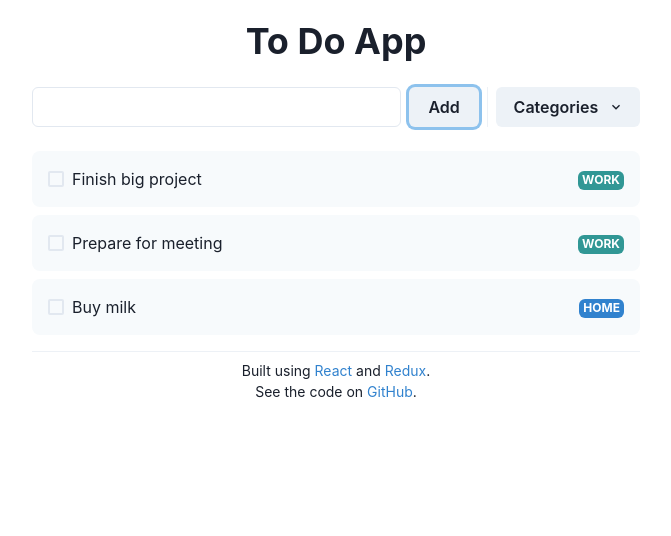
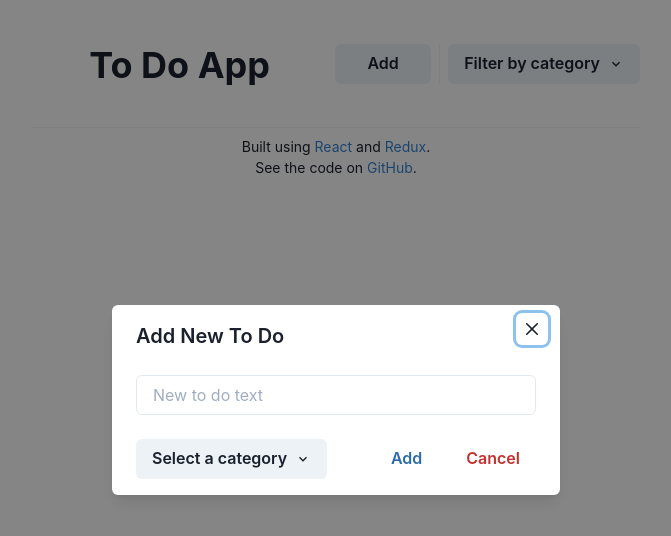
Before and after one commit to bykiandra/to-do-redux, a React (Create React App) app: page / in a window 1280 px wide. Both pictures are taken after a click on the button "Add". Shown: the top 536 px of the page, without its empty margins (304-975 px from the left). Built offline with nearby package versions, Linux system fonts and the light colour scheme.

Commit message:
Add abilty to add new to dos.

```diff
--- a/src/App.tsx
+++ b/src/App.tsx
@@ -1,8 +1,10 @@
 import {
   ChakraProvider,
   Container,
+  Flex,
   Grid,
   Heading,
+  Spacer,
   theme,
 } from '@chakra-ui/react'
 
@@ -14,9 +16,12 @@ const App = () => {
   return (
     <ChakraProvider theme={theme} resetCSS={true}>
       <Grid minW='100vw' align='center' p={5}>
-        <Heading>To Do App</Heading>
         <Container maxW='container.sm'>
-          <ActionButtons />
+          <Flex my={6}>
+            <Heading w='100%'>To Do App</Heading>
+            <Spacer />
+            <ActionButtons />
+          </Flex>
           <TodoList />
           <Footer />
         </Container>
--- a/src/components/ActionButtons.tsx
+++ b/src/components/ActionButtons.tsx
@@ -1,22 +1,93 @@
 import {
   Button,
   Divider,
+  InputGroup,
+  Modal,
+  ModalOverlay,
+  ModalContent,
+  ModalHeader,
+  ModalFooter,
+  ModalBody,
+  ModalCloseButton,
+  useDisclosure,
   Input,
-  InputGroup,
+  Spacer,
 } from '@chakra-ui/react'
+import { useState } from 'react'
+import store from '../app/store'
 
 import Categories from '../features/categories/Categories'
 
 const ActionButtons = () => {
+  const { isOpen, onOpen, onClose } = useDisclosure()
+  const [input, setInput] = useState<string>('')
+
+  const handleChange: HandleChange = (e) => {
+    setInput(e.target.value)
+  }
+
+  const handleSubmit: HandleSubmit = () => {
+    if (input) {
+      const newTodo = {
+        type: 'todos/addTodo',
+        payload: {
+          id: Date.now(),
+          text: input,
+          category: {
+            name: 'None',
+            color: 'gray'
+          },
+          isComplete: false
+        }
+      }
+      store.dispatch(newTodo)
+    }
+
+    onClose()
+  }
+
   return (
-    <InputGroup h='2.5rem' my={6}>
-      <Input />
-      <Button w='6rem' mx={2}>
-        Add
-      </Button>
-      <Divider orientation='vertical' mr={2} />
-      <Categories />
-    </InputGroup>
+    <>
+      <InputGroup h='2.5rem'>
+        <Button w='6rem' mx={2} onClick={onOpen}>
+          Add
+        </Button>
+        <Divider orientation='vertical' mr={2} />
+        <Categories title='Filter by category' showAll={true} />
+      </InputGroup>
+
+      <Modal isOpen={isOpen} onClose={onClose} isCentered>
+        <ModalOverlay />
+        <ModalContent>
+          <ModalHeader>Add New To Do</ModalHeader>
+          <ModalCloseButton />
+          <ModalBody>
+            <Input
+              onChange={(e) => {
+                handleChange(e)
+              }}
+              placeholder='New to do text'
+              isRequired
+            />
+          </ModalBody>
+          <ModalFooter>
+            <Categories title='Select a category' showAll={false} />
+            <Spacer />
+            <Button
+              colorScheme='blue'
+              variant='ghost'
+              mr={3}
+              onClick={() => handleSubmit()}
+            >
+              Add
+            </Button>
+            <Button colorScheme='red' variant='ghost' onClick={onClose}>
+              Cancel
+            </Button>
+          </ModalFooter>
+        </ModalContent>
+      </Modal>
+    </>
   )
 }
 
--- a/src/features/categories/Categories.tsx
+++ b/src/features/categories/Categories.tsx
@@ -1,18 +1,44 @@
-import { ChevronDownIcon, SmallAddIcon } from "@chakra-ui/icons"
-import { Box, Button, Menu, MenuButton, MenuItem, MenuList } from "@chakra-ui/react"
+import { ChevronDownIcon, SmallAddIcon } from '@chakra-ui/icons'
+import {
+  Box,
+  Button,
+  Flex,
+  Menu,
+  MenuButton,
+  MenuItemOption,
+  MenuList,
+  MenuOptionGroup,
+} from '@chakra-ui/react'
+import { useState } from 'react'
 
-const Categories = () => {
+interface Props {
+  title: string
+  showAll: boolean
+}
+
+const Categories = ({ title, showAll }: Props) => {
+  const [visibleText, setVisibleText] = useState<string | string[]>(title)
+
+  const menuDefault = showAll ? 'All' : 'None'
+
   return (
     <Menu>
-      <MenuButton as={Button} w='14rem' rightIcon={<ChevronDownIcon />}>
-        Categories
+      <MenuButton as={Button} rightIcon={<ChevronDownIcon />}>
+        {visibleText}
       </MenuButton>
       <MenuList>
-        <MenuItem>
+        <MenuOptionGroup
+          defaultValue={menuDefault}
+          onChange={(e) => setVisibleText(e)}
+        >
+          <MenuItemOption value={menuDefault}>
+            <Flex align='center'>
               <Box mr={2} w='1rem' h='1rem' />
-          All
-        </MenuItem>
-        <MenuItem>
+              {menuDefault}
+            </Flex>
+          </MenuItemOption>
+          <MenuItemOption value='Home'>
+            <Flex align='center'>
               <Box
                 bgColor='blue.500'
                 borderRadius='lg'
@@ -21,8 +47,10 @@ const Categories = () => {
                 h='1rem'
               />
               Home
-        </MenuItem>
-        <MenuItem>
+            </Flex>
+          </MenuItemOption>
+          <MenuItemOption value='Work'>
+            <Flex align='center'>
               <Box
                 bgColor='teal.500'
                 borderRadius='lg'
@@ -31,10 +59,12 @@ const Categories = () => {
                 h='1rem'
               />
               Work
-        </MenuItem>
-        <MenuItem>
+            </Flex>
+          </MenuItemOption>
+          <MenuItemOption value='New'>
             <SmallAddIcon /> New Category
-        </MenuItem>
+          </MenuItemOption>
+        </MenuOptionGroup>
       </MenuList>
     </Menu>
   )
--- a/src/features/todos/TodoList.tsx
+++ b/src/features/todos/TodoList.tsx
@@ -1,41 +1,46 @@
 import { VStack } from '@chakra-ui/react'
+import { useSelector } from 'react-redux'
 
 import TodoItem from './TodoItem'
 
+import { selectTodos } from './todosSlice'
+
 const TodoList = () => {
-  const initialList: Todo[] = [
-    {
-      id: 23194576,
-      text: 'Finish big project',
-      category: {
-        name: 'Work',
-        color: 'teal'
-      },
-      isComplete: false
-    },
-    {
-      id: 49376947,
-      text: 'Prepare for meeting',
-      category: {
-        name: 'Work',
-        color: 'teal'
-      },
-      isComplete: false
-    },
-    {
-      id: 95047197,
-      text: 'Buy milk',
-      category: {
-        name: 'Home',
-        color: 'blue'
-      },
-      isComplete: false
-    }
-  ]
+  // const initialList: Todo[] = [
+  //   {
+  //     id: 23194576,
+  //     text: 'Finish big project',
+  //     category: {
+  //       name: 'Work',
+  //       color: 'teal'
+  //     },
+  //     isComplete: false
+  //   },
+  //   {
+  //     id: 49376947,
+  //     text: 'Prepare for meeting',
+  //     category: {
+  //       name: 'Work',
+  //       color: 'teal'
+  //     },
+  //     isComplete: false
+  //   },
+  //   {
+  //     id: 95047197,
+  //     text: 'Buy milk',
+  //     category: {
+  //       name: 'Home',
+  //       color: 'blue'
+  //     },
+  //     isComplete: false
+  //   }
+  // ]
+
+  const todosList = useSelector(selectTodos)
 
   return (
     <VStack>
-      {initialList.map(todo => <TodoItem todo={todo} />)}
+      {todosList.map(todo => <TodoItem todo={todo} />)}
     </VStack>
   )
 }
--- a/src/features/todos/todosSlice.ts
+++ b/src/features/todos/todosSlice.ts
@@ -1,4 +1,6 @@
 import { createSlice } from '@reduxjs/toolkit'
+
+import { RootState } from '../../app/store'
 
 interface TodoSlice {
   todos: Todo[]
@@ -27,5 +29,6 @@ export const todosSlice = createSlice({
   }
 })
 
+export const selectTodos = (state: RootState) => state.todos.todos
 export const { addTodo } = todosSlice.actions
 export default todosSlice.reducer
--- a/src/types.d.ts
+++ b/src/types.d.ts
@@ -9,3 +9,6 @@ type Category = {
   name: string
   color: string
 }
+
+type HandleChange = (text: ChangeEvent) => void
+type HandleSubmit = () => void
```
Lines whose indentation alone changed are shown as unchanged.
